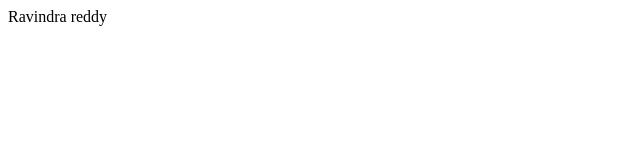
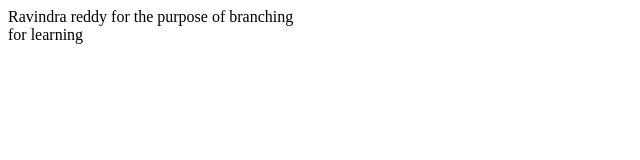
Before and after one commit to TRReddy1/TestRepo, a plain HTML site: page index.html in a window 1280 px wide. Shown: the whole page, without its empty margins (0-640 px from the left). Drawn offline with Linux system fonts and the light colour scheme.

Commit message:
html file update

```diff
--- a/index.html
+++ b/index.html
@@ -9,6 +9,8 @@
 
 <body>
     Ravindra reddy
+    for the purpose of branching
 </body>
+<div> for learning</div>
 
 </html>
```
